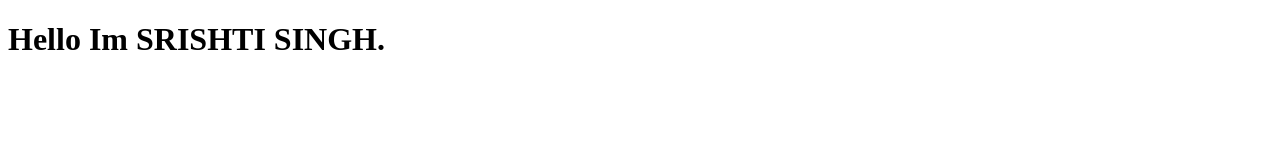
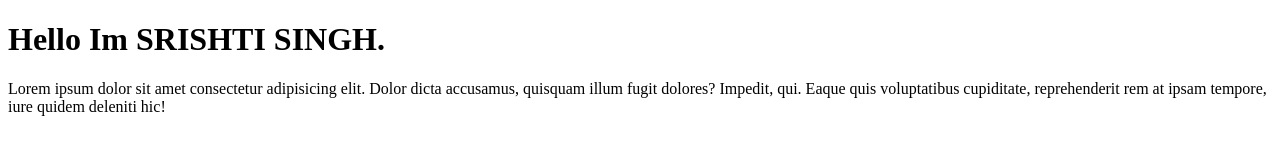
Before and after one commit to srishtii28/Learning-WebDev, a plain HTML site: page Basic/index.html in a window 1280 px wide. Drawn offline with Linux system fonts and the light colour scheme.

Commit message:
My Secnod Commit

```diff
--- a/Basic/index.html
+++ b/Basic/index.html
@@ -8,5 +8,6 @@
 </head>
 <body>
     <h1>Hello Im SRISHTI SINGH.</h1>
+    <p>Lorem ipsum dolor sit amet consectetur adipisicing elit. Dolor dicta accusamus, quisquam illum fugit dolores? Impedit, qui. Eaque quis voluptatibus cupiditate, reprehenderit rem at ipsam tempore, iure quidem deleniti hic!</p>
 </body>
 </html>
```
